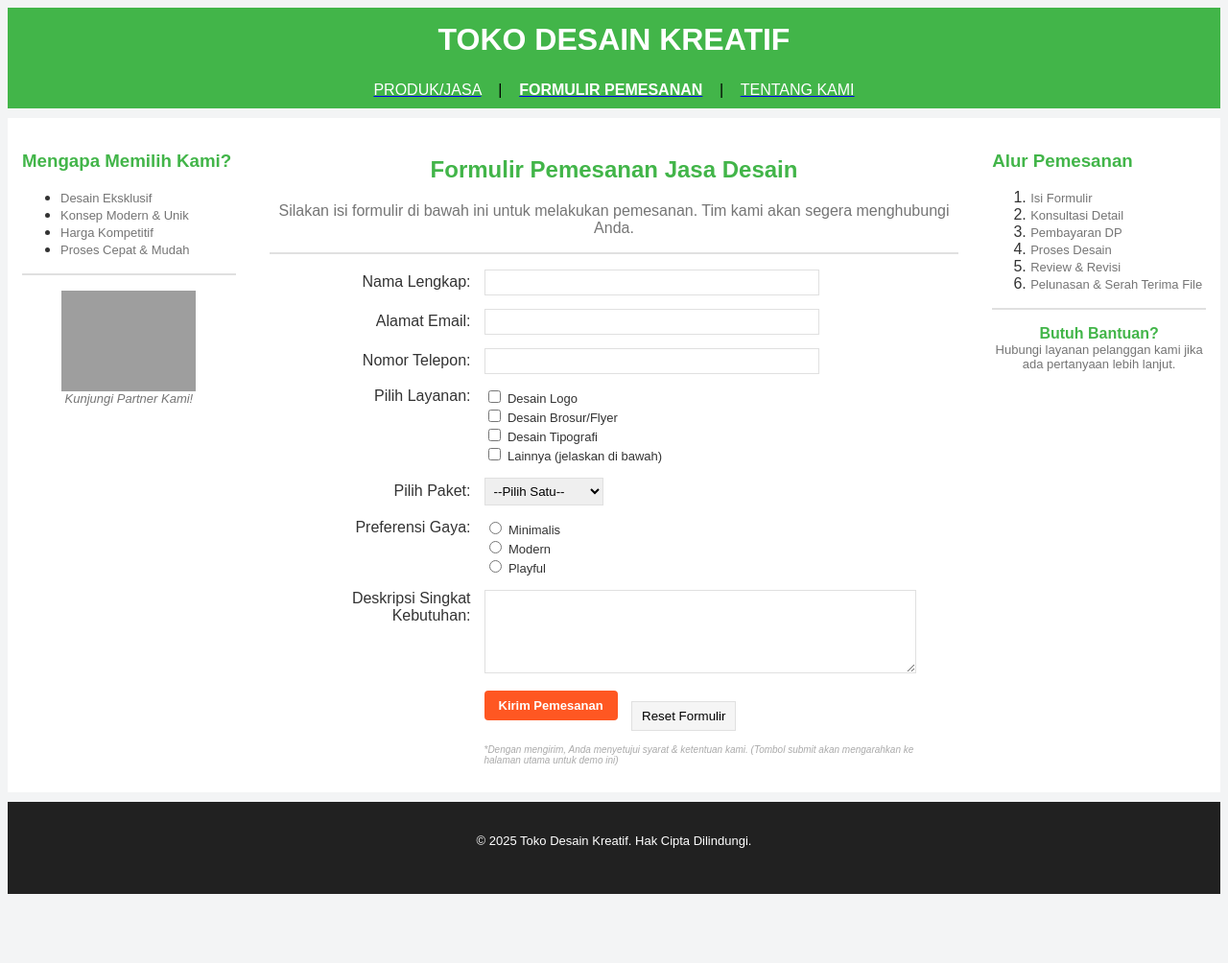
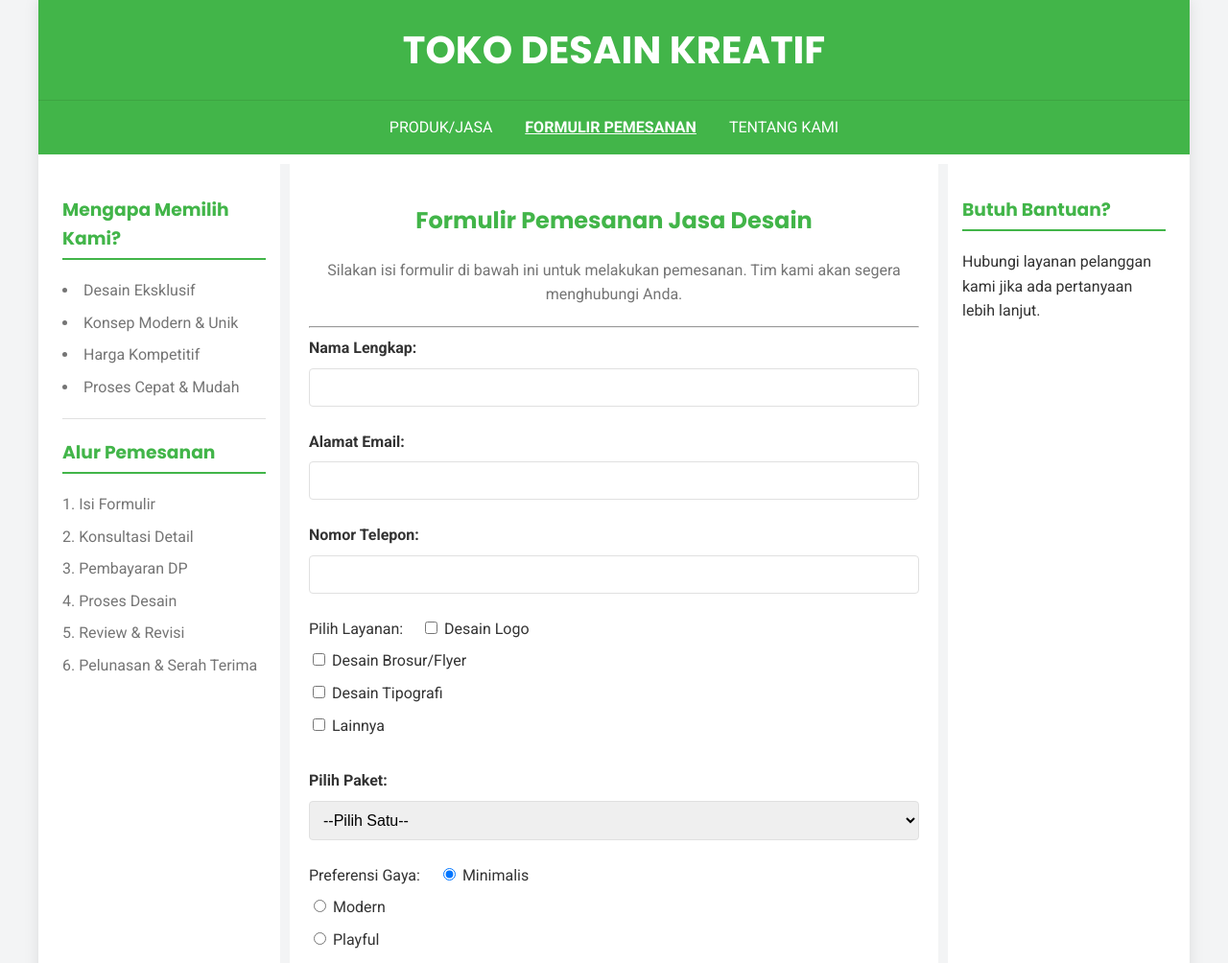
Before and after one commit to cijenwasgone/WEB2, a plain HTML site: page transaksi.html in a window 1280 px wide. Shown: the top 1004 px of the page at 96% size. Before the commit the page ends 940 px from the top, so only its background shows below. Drawn offline with Linux system fonts and the light colour scheme; grey boxes are pictures that could not be loaded.

Commit message:
transaksi.html

```diff
--- a/transaksi.html
+++ b/transaksi.html
@@ -1,146 +1,385 @@
-<!DOCTYPE HTML PUBLIC "-//W3C//DTD HTML 4.01 Transitional//EN" "http://www.w3.org/TR/html4/loose.dtd">
-<html>
+<!DOCTYPE html>
+<html lang="id">
 <head>
-    <meta http-equiv="Content-Type" content="text/html; charset=iso-8859-1">
+    <meta charset="UTF-8">
+    <meta name="viewport" content="width=device-width, initial-scale=1.0">
     <title>Formulir Pemesanan - Toko Desain Kreatif</title>
+    <link rel="preconnect" href="https://fonts.googleapis.com">
+    <link rel="preconnect" href="https://fonts.gstatic.com" crossorigin>
+    <link href="https://fonts.googleapis.com/css2?family=Poppins:wght@400;600;700&family=Roboto:ital,wght@0,400;0,700;1,400&display=swap" rel="stylesheet">
+    <style>
+        :root {
+            --primary-color: #42B549;
+            --primary-dark: #3DA442;
+            --secondary-color: #333333;
+            --light-gray: #F3F4F5;
+            --white-color: #FFFFFF;
+            --text-muted: #757575;
+            --dark-footer: #212121;
+            --border-color: #E0E0E0;
+            --error-color: #dc3545;
+            --success-color: #28a745;
+        }
+
+        body {
+            margin: 0;
+            font-family: 'Roboto', 'Arial', sans-serif;
+            background-color: var(--light-gray);
+            color: var(--secondary-color);
+            line-height: 1.6;
+        }
+
+        .wrapper {
+            width: 100%;
+            max-width: 1200px;
+            margin: 0 auto;
+            background-color: var(--white-color);
+            box-shadow: 0 0 15px rgba(0, 0, 0, 0.1);
+        }
+
+        .header {
+            background-color: var(--primary-color);
+            color: var(--white-color);
+            padding: 20px;
+            text-align: center;
+        }
+
+        .header h1 {
+            font-family: 'Poppins', sans-serif;
+            font-size: 2.5rem;
+            margin: 0;
+            font-weight: 700;
+        }
+
+        .navigation {
+            background-color: var(--primary-color);
+            padding: 15px;
+            text-align: center;
+            border-top: 1px solid var(--primary-dark);
+        }
+
+        .navigation a {
+            color: var(--white-color);
+            text-decoration: none;
+            margin: 0 15px;
+            font-size: 1rem;
+            transition: text-decoration 0.3s;
+        }
+
+        .navigation a.active {
+            font-weight: bold;
+            text-decoration: underline;
+        }
+
+        .navigation a:not(.active):hover {
+            text-decoration: underline;
+        }
+
+        .main-content {
+            display: flex;
+            flex-wrap: wrap;
+            padding: 10px;
+        }
+
+        .sidebar {
+            flex: 1;
+            min-width: 200px;
+            padding: 15px;
+        }
+
+        .sidebar h3 {
+            color: var(--primary-color);
+            font-family: 'Poppins', sans-serif;
+            border-bottom: 2px solid var(--primary-color);
+            padding-bottom: 5px;
+        }
+
+        .sidebar ul, .sidebar ol {
+            list-style-position: inside;
+            padding-left: 0;
+        }
+
+        .sidebar li {
+            color: var(--text-muted);
+            margin-bottom: 8px;
+        }
+
+        .sidebar hr {
+            border: 0;
+            border-top: 1px solid var(--border-color);
+            margin: 20px 0;
+        }
+
+        .content-area {
+            flex: 3;
+            min-width: 300px;
+            padding: 20px;
+            border-left: 10px solid var(--light-gray);
+            border-right: 10px solid var(--light-gray);
+        }
+
+        .content-area h2 {
+            text-align: center;
+            color: var(--primary-color);
+            font-family: 'Poppins', sans-serif;
+        }
+
+        .content-area .subtitle {
+            text-align: center;
+            color: var(--text-muted);
+            margin-bottom: 20px;
+        }
+
+        /* Styling Formulir */
+        .order-form .form-group {
+            margin-bottom: 1.5rem;
+        }
+
+        .order-form label {
+            display: block;
+            margin-bottom: 0.5rem;
+            font-weight: bold;
+        }
+
+        .order-form input[type="text"],
+        .order-form select,
+        .order-form textarea {
+            width: 100%;
+            padding: 10px;
+            border: 1px solid var(--border-color);
+            border-radius: 4px;
+            font-size: 1rem;
+            box-sizing: border-box;
+        }
+
+        .order-form .checkbox-group label,
+        .order-form .radio-group label {
+            font-weight: normal;
+            display: inline-block;
+            margin-right: 15px;
+        }
+
+        .form-buttons {
+            margin-top: 2rem;
+        }
+
+        .btn {
+            padding: 12px 20px;
+            border: none;
+            border-radius: 4px;
+            cursor: pointer;
+            font-size: 1rem;
+            font-weight: bold;
+            transition: background-color 0.3s, transform 0.2s;
+        }
+
+        .btn-submit {
+            background-color: #FF5722;
+            color: var(--white-color);
+        }
+
+        .btn-submit:hover {
+            background-color: #e64a19;
+            transform: translateY(-2px);
+        }
+
+        .btn-reset {
+            background-color: #f0f0f0;
+            color: var(--secondary-color);
+            margin-left: 10px;
+        }
+
+        .btn-reset:hover {
+            background-color: #e0e0e0;
+        }
+
+        /* Modal untuk Output */
+        .modal {
+            display: none;
+            position: fixed;
+            z-index: 1001;
+            left: 0;
+            top: 0;
+            width: 100%;
+            height: 100%;
+            overflow: auto;
+            background-color: rgba(0,0,0,0.5);
+        }
+
+        .modal-content {
+            background-color: #fefefe;
+            margin: 10% auto;
+            padding: 20px;
+            border: 1px solid #888;
+            width: 80%;
+            max-width: 600px;
+            border-radius: 8px;
+            box-shadow: 0 5px 15px rgba(0,0,0,0.3);
+            animation: fadeIn 0.5s;
+        }
+
+        @keyframes fadeIn {
+            from {opacity: 0; transform: translateY(-20px);}
+            to {opacity: 1; transform: translateY(0);}
+        }
+
+        .modal-header {
+            padding-bottom: 10px;
+            border-bottom: 1px solid var(--border-color);
+            display: flex;
+            justify-content: space-between;
+            align-items: center;
+        }
+
+        .modal-header h2 {
+            margin: 0;
+            color: var(--primary-color);
+        }
+
+        .close-button {
+            color: #aaa;
+            font-size: 28px;
+            font-weight: bold;
+            cursor: pointer;
+        }
+
+        .close-button:hover,
+        .close-button:focus {
+            color: black;
+        }
+
+        #output-content {
+            margin-top: 20px;
+            line-height: 1.8;
+        }
+
+        #output-content p {
+            margin: 5px 0;
+        }
+
+        #output-content strong {
+            color: var(--secondary-color);
+        }
+
+        .footer {
+            background-color: var(--dark-footer);
+            color: var(--white-color);
+            text-align: center;
+            padding: 20px;
+        }
+    </style>
 </head>
+<body>
 
-<body bgcolor="#F3F4F5"> <table width="100%" border="0" cellpadding="0" cellspacing="0">
-    <tr bgcolor="#42B549"> <td colspan="3" align="center" style="padding: 15px;">
-            <font color="#FFFFFF" face="Arial, sans-serif" size="6"><b>TOKO DESAIN KREATIF</b></font>
-        </td>
-    </tr>
+<div class="wrapper">
+    <header class="header">
+        <h1>TOKO DESAIN KREATIF</h1>
+    </header>
 
-    <tr bgcolor="#42B549"> <td colspan="3" align="center" style="padding: 10px;">
-            <font face="Arial, sans-serif" size="3">
-                <a href="index.html"><font color="#FFFFFF">PRODUK/JASA</font></a> &nbsp;&nbsp;&nbsp;|&nbsp;&nbsp;&nbsp;
-                <a href="transaksi.html"><font color="#FFFFFF"><b>FORMULIR PEMESANAN</b></font></a> &nbsp;&nbsp;&nbsp;|&nbsp;&nbsp;&nbsp;
-                <a href="tentang.html"><font color="#FFFFFF">TENTANG KAMI</font></a>
-            </font>
-        </td>
-    </tr>
-    <tr><td colspan="3" height="10" bgcolor="#F3F4F5"></td></tr> <tr>
-        <td width="20%" valign="top" bgcolor="#FFFFFF" style="padding: 15px;">
-            <font face="Arial, sans-serif" color="#333333">
-                <h3><font color="#42B549">Mengapa Memilih Kami?</font></h3>
+    <nav class="navigation">
+        <a href="index.html">PRODUK/JASA</a>
+        <a href="transaksi.html" class="active">FORMULIR PEMESANAN</a>
+        <a href="tentang.html">TENTANG KAMI</a>
+    </nav>
+
+    <div class="main-content">
+        <aside class="sidebar">
+            <h3>Mengapa Memilih Kami?</h3>
             <ul>
-                    <li><font size="2" color="#757575">Desain Eksklusif</font></li>
-                    <li><font size="2" color="#757575">Konsep Modern & Unik</font></li>
-                    <li><font size="2" color="#757575">Harga Kompetitif</font></li>
-                    <li><font size="2" color="#757575">Proses Cepat & Mudah</font></li>
+                <li>Desain Eksklusif</li>
+                <li>Konsep Modern & Unik</li>
+                <li>Harga Kompetitif</li>
+                <li>Proses Cepat & Mudah</li>
             </ul>
-                <hr color="#E0E0E0">
-                 <p align="center">
-                    <a href="https://www.tokopedia.com" target="_blank">
-                        <img src="https://p16-assets-sg.tokopedia-static.net/tos-alisg-i-cqp9s0kcd0-sg/assets-tokopedia-lite/v2/zeus/production/e5b8438b.svg" alt="Link Gambar Promosi" border="0" width="140">
-                    </a>
-                    <br>
-                    <font size="2" color="#757575"><i>Kunjungi Partner Kami!</i></font>
-                </p>
-            </font>
-        </td>
+            <hr>
+            <h3>Alur Pemesanan</h3>
+            <ol>
+                <li>Isi Formulir</li>
+                <li>Konsultasi Detail</li>
+                <li>Pembayaran DP</li>
+                <li>Proses Desain</li>
+                <li>Review & Revisi</li>
+                <li>Pelunasan & Serah Terima</li>
+            </ol>
+        </aside>
 
-        <td width="60%" valign="top" bgcolor="#FFFFFF" style="padding: 20px;">
-            <font face="Arial, sans-serif" color="#333333">
-                <h2 align="center"><font color="#42B549">Formulir Pemesanan Jasa Desain</font></h2>
-                <p align="center"><font color="#757575">Silakan isi formulir di bawah ini untuk melakukan pemesanan. Tim kami akan segera menghubungi Anda.</font></p>
-                <hr color="#E0E0E0">
+        <main class="content-area">
+            <h2>Formulir Pemesanan Jasa Desain</h2>
+            <p class="subtitle">Silakan isi formulir di bawah ini untuk melakukan pemesanan. Tim kami akan segera menghubungi Anda.</p>
+            <hr>
 
-                <form action="index.html" method="get"> <table width="100%" cellpadding="6" cellspacing="2" border="0">
-                        <tr>
-                            <td width="30%" align="right"><label for="nama"><font face="Arial, sans-serif" color="#333333">Nama Lengkap:</font></label></td>
-                            <td><input type="text" id="nama" name="nama" size="40" style="border: 1px solid #E0E0E0; padding: 5px;"></td>
-                        </tr>
-                        <tr>
-                            <td align="right"><label for="email"><font face="Arial, sans-serif" color="#333333">Alamat Email:</font></label></td>
-                            <td><input type="text" id="email" name="email" size="40" style="border: 1px solid #E0E0E0; padding: 5px;"></td>
-                        </tr>
-                        <tr>
-                            <td align="right"><label for="telepon"><font face="Arial, sans-serif" color="#333333">Nomor Telepon:</font></label></td>
-                            <td><input type="text" id="telepon" name="telepon" size="40" style="border: 1px solid #E0E0E0; padding: 5px;"></td>
-                        </tr>
-                        <tr>
-                            <td align="right" valign="top"><label><font face="Arial, sans-serif" color="#333333">Pilih Layanan:</font></label></td>
-                            <td>
-                                <input type="checkbox" id="logo" name="layanan" value="Desain Logo"> <label for="logo"><font face="Arial, sans-serif" color="#333333" size="2">Desain Logo</font></label><br>
-                                <input type="checkbox" id="brosur" name="layanan" value="Desain Brosur"> <label for="brosur"><font face="Arial, sans-serif" color="#333333" size="2">Desain Brosur/Flyer</font></label><br>
-                                <input type="checkbox" id="mockup" name="layanan" value="Desain Tipografi"> <label for="mockup"><font face="Arial, sans-serif" color="#333333" size="2">Desain Tipografi</font></label><br>
-                                <input type="checkbox" id="lainnya" name="layanan" value="Lainnya"> <label for="lainnya"><font face="Arial, sans-serif" color="#333333" size="2">Lainnya (jelaskan di bawah)</font></label>
-                            </td>
-                        </tr>
-                        <tr>
-                            <td align="right"><label for="paket"><font face="Arial, sans-serif" color="#333333">Pilih Paket:</font></label></td>
-                            <td>
-                                <select id="paket" name="paket" style="border: 1px solid #E0E0E0; padding: 5px;">
+            <form id="orderForm" class="order-form">
+                <div class="form-group">
+                    <label for="nama">Nama Lengkap:</label>
+                    <input type="text" id="nama" name="nama" required>
+                </div>
+                <div class="form-group">
+                    <label for="email">Alamat Email:</label>
+                    <input type="text" id="email" name="email" required>
+                </div>
+                <div class="form-group">
+                    <label for="telepon">Nomor Telepon:</label>
+                    <input type="text" id="telepon" name="telepon" required>
+                </div>
+                <div class="form-group checkbox-group">
+                    <label>Pilih Layanan:</label>
+                    <input type="checkbox" id="logo" name="layanan" value="Desain Logo"> <label for="logo">Desain Logo</label><br>
+                    <input type="checkbox" id="brosur" name="layanan" value="Desain Brosur"> <label for="brosur">Desain Brosur/Flyer</label><br>
+                    <input type="checkbox" id="mockup" name="layanan" value="Desain Tipografi"> <label for="mockup">Desain Tipografi</label><br>
+                    <input type="checkbox" id="lainnya" name="layanan" value="Lainnya"> <label for="lainnya">Lainnya</label>
+                </div>
+                <div class="form-group">
+                    <label for="paket">Pilih Paket:</label>
+                    <select id="paket" name="paket" required>
                         <option value="">--Pilih Satu--</option>
-                                    <option value="basic">Paket Basic</option>
-                                    <option value="premium">Paket Premium</option>
-                                    <option value="custom">Paket Custom</option>
+                        <option value="Basic">Paket Basic</option>
+                        <option value="Premium">Paket Premium</option>
+                        <option value="Custom">Paket Custom</option>
                     </select>
-                            </td>
-                        </tr>
-                        <tr>
-                            <td align="right" valign="top"><label><font face="Arial, sans-serif" color="#333333">Preferensi Gaya:</font></label></td>
-                            <td>
-                                <input type="radio" id="minimalis" name="gaya" value="Minimalis"> <label for="minimalis"><font face="Arial, sans-serif" color="#333333" size="2">Minimalis</font></label><br>
-                                <input type="radio" id="modern" name="gaya" value="Modern"> <label for="modern"><font face="Arial, sans-serif" color="#333333" size="2">Modern</font></label><br>
-                                <input type="radio" id="playful" name="gaya" value="Playful"> <label for="playful"><font face="Arial, sans-serif" color="#333333" size="2">Playful</font></label>
-                            </td>
-                        </tr>
-                        <tr>
-                            <td align="right" valign="top"><label for="deskripsi"><font face="Arial, sans-serif" color="#333333">Deskripsi Singkat Kebutuhan:</font></label></td>
-                            <td><textarea id="deskripsi" name="deskripsi" rows="5" cols="38" style="border: 1px solid #E0E0E0; padding: 5px; width: 90%;"></textarea></td>
-                        </tr>
-                        <tr>
-                            <td></td>
-                            <td style="padding-top:10px;">
-                                <table border="0" cellpadding="0" cellspacing="0" bgcolor="#FF5722" style="display:inline-block; border-radius: 4px; cursor:pointer;" onclick="document.forms[0].submit();"> <tr>
-                                        <td style="padding: 8px 15px;">
-                                            <font color="#FFFFFF" face="Arial, sans-serif" size="2"><b>Kirim Pemesanan</b></font>
-                                        </td>
-                                    </tr>
-                                </table>
-                                <input type="reset" value="Reset Formulir" style="padding: 7px 10px; margin-left: 10px; border: 1px solid #E0E0E0; background-color: #F5F5F5; cursor:pointer;">
-                                </td>
-                        </tr>
-                         <tr>
-                            <td></td>
-                            <td><font size="1" color="#AAAAAA"><i>*Dengan mengirim, Anda menyetujui syarat & ketentuan kami. (Tombol submit akan mengarahkan ke halaman utama untuk demo ini)</i></font></td>
-                        </tr>
-                    </table>
+                </div>
+                <div class="form-group radio-group">
+                    <label>Preferensi Gaya:</label>
+                    <input type="radio" id="minimalis" name="gaya" value="Minimalis" checked> <label for="minimalis">Minimalis</label><br>
+                    <input type="radio" id="modern" name="gaya" value="Modern"> <label for="modern">Modern</label><br>
+                    <input type="radio" id="playful" name="gaya" value="Playful"> <label for="playful">Playful</label>
+                </div>
+                <div class="form-group">
+                    <label for="deskripsi">Deskripsi Singkat Kebutuhan:</label>
+                    <textarea id="deskripsi" name="deskripsi" rows="5"></textarea>
+                </div>
+                <div class="form-buttons">
+                    <button type="submit" class="btn btn-submit">Kirim Pemesanan</button>
+                    <button type="reset" class="btn btn-reset">Reset Formulir</button>
+                </div>
             </form>
-            </font>
-        </td>
+        </main>
 
-        <td width="20%" valign="top" bgcolor="#FFFFFF" style="padding: 15px;">
-            <font face="Arial, sans-serif" color="#333333">
-                 <h3><font color="#42B549">Alur Pemesanan</font></h3>
-                <ol>
-                    <li><font size="2" color="#757575">Isi Formulir</font></li>
-                    <li><font size="2" color="#757575">Konsultasi Detail</font></li>
-                    <li><font size="2" color="#757575">Pembayaran DP</font></li>
-                    <li><font size="2" color="#757575">Proses Desain</font></li>
-                    <li><font size="2" color="#757575">Review & Revisi</font></li>
-                    <li><font size="2" color="#757575">Pelunasan & Serah Terima File</font></li>
-                </ol>
-                 <hr color="#E0E0E0">
-                <p align="center"><b><font size="3" color="#42B549">Butuh Bantuan?</font></b><br>
-                <font size="2" color="#757575">Hubungi layanan pelanggan kami jika ada pertanyaan lebih lanjut.</font></p>
-            </font>
-        </td>
-    </tr>
-    <tr><td colspan="3" height="10" bgcolor="#F3F4F5"></td></tr> <tr bgcolor="#212121"> <td colspan="3" align="center" style="padding: 20px;">
-            <font color="#FFFFFF" face="Arial, sans-serif" size="2">
+        <aside class="sidebar">
+            <h3>Butuh Bantuan?</h3>
+            <p>Hubungi layanan pelanggan kami jika ada pertanyaan lebih lanjut.</p>
+        </aside>
+    </div>
+
+    <footer class="footer">
         <p>&copy; 2025 Toko Desain Kreatif. Hak Cipta Dilindungi.</p>
-                 <marquee behavior="scroll" direction="left" scrollamount="4" width="60%">
-                    <font color="#FFFFFF" face="Arial, sans-serif" size="2">
-                        Selamat datang di Toko Desain Kreatif! Solusi desain terbaik untuk Anda. Website ini dibuat HANYA menggunakan HTML.
-                    </font>
-                </marquee>
-            </font>
-        </td>
-    </tr>
-</table>
+    </footer>
+</div>
+
+<!-- Modal untuk menampilkan output -->
+<div id="outputModal" class="modal">
+    <div class="modal-content">
+        <div class="modal-header">
+            <h2>Detail Pesanan Anda</h2>
+            <span class="close-button">&times;</span>
+        </div>
+        <div id="output-content">
+            <!-- Hasil output akan ditampilkan di sini oleh JavaScript -->
+        </div>
+    </div>
+</div>
+
+<!-- Tautkan file JavaScript eksternal di sini -->
+<script src="form-handler.js"></script>
 
 </body>
 </html>
```
Lines whose indentation alone changed are shown as unchanged.
